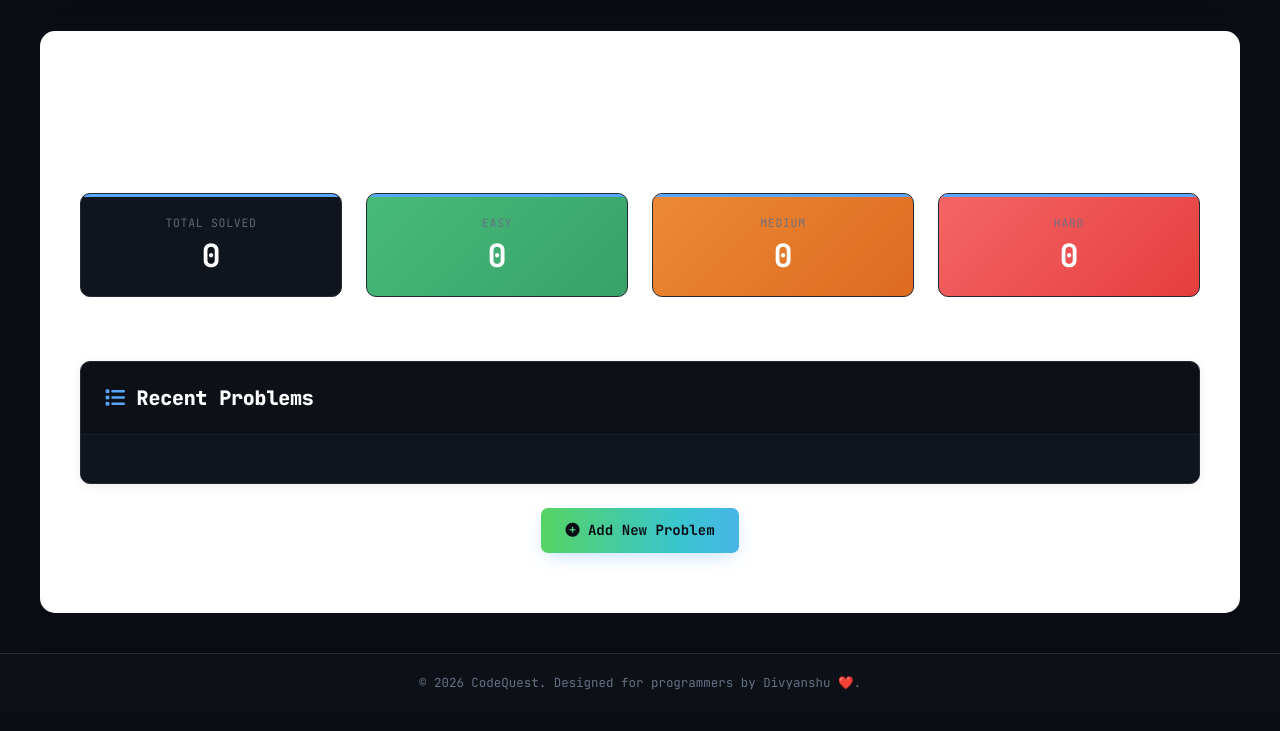
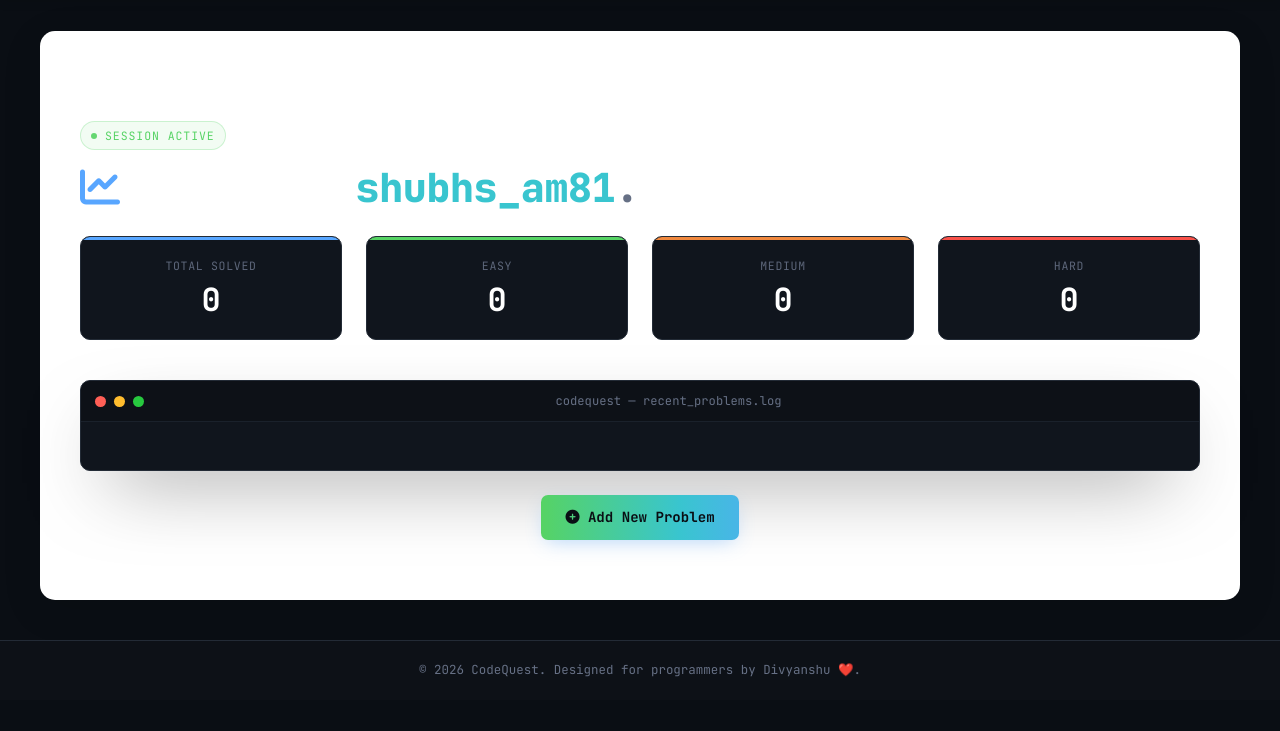
Before and after one commit to divyanshu07-code/CodeQuest, a Flask app: page / in a window 1280 px wide. Shown: the part 69-800 px from the top of the page. Run offline with Flask 3, Linux system fonts and the light colour scheme; a user stored in the database is signed in; data comes from the database, SQL or seed files in the repository.

Commit message:
Update dashboard.html

```diff
--- a/templates/dashboard.html
+++ b/templates/dashboard.html
@@ -3,12 +3,13 @@
 {% block title %}Dashboard - CodeQuest{% endblock %}
 
 {% block content %}
+<span class="page-eyebrow"><span class="dot"></span> session active</span>
 <h1 class="mb-4">
-    <i class="fas fa-chart-line"></i> Welcome, {{ username }}!
+    <i class="fas fa-chart-line" style="color: var(--blue);"></i> Welcome, <span style="color: var(--cyan);">{{ username }}</span><span style="color: var(--dim);">.</span>
 </h1>
 
 <!-- Statistics Cards -->
-<div class="row mb-5">
+<div class="row mb-4">
     <div class="col-md-3 col-sm-6 mb-3">
         <div class="stat-card">
             <p>Total Solved</p>
@@ -16,19 +17,19 @@
         </div>
     </div>
     <div class="col-md-3 col-sm-6 mb-3">
-        <div class="stat-card" style="background: linear-gradient(135deg, #48bb78 0%, #38a169 100%);">
+        <div class="stat-card g">
             <p>Easy</p>
             <h3>{{ easy }}</h3>
         </div>
     </div>
     <div class="col-md-3 col-sm-6 mb-3">
-        <div class="stat-card" style="background: linear-gradient(135deg, #ed8936 0%, #dd6b20 100%);">
+        <div class="stat-card o">
             <p>Medium</p>
             <h3>{{ medium }}</h3>
         </div>
     </div>
     <div class="col-md-3 col-sm-6 mb-3">
-        <div class="stat-card" style="background: linear-gradient(135deg, #f56565 0%, #e53e3e 100%);">
+        <div class="stat-card r">
             <p>Hard</p>
             <h3>{{ hard }}</h3>
         </div>
@@ -36,37 +37,40 @@
 </div>
 
 <!-- Recent Problems Section -->
-<div class="card mb-4">
-    <div class="card-header">
-        <h5 class="mb-0"><i class="fas fa-list"></i> Recent Problems</h5>
+<div class="term mb-4">
+    <div class="term-bar">
+        <span class="term-dot r"></span>
+        <span class="term-dot y"></span>
+        <span class="term-dot g"></span>
+        <span class="term-title">codequest — recent_problems.log</span>
     </div>
-    <div class="card-body">
+    <div class="term-body" style="padding: 0;">
         {% if recent %}
             <div class="table-responsive">
-                <table class="table table-hover">
+                <table class="table table-hover mb-0">
                     <thead>
                         <tr>
-                            <th>Problem Name</th>
+                            <th style="padding-left: 26px;">Problem Name</th>
                             <th>Platform</th>
                             <th>Difficulty</th>
                             <th>Topic</th>
                             <th>Date</th>
-                            <th>Actions</th>
+                            <th style="padding-right: 26px;">Actions</th>
                         </tr>
                     </thead>
                     <tbody>
                         {% for problem in recent %}
                         <tr>
-                            <td>{{ problem.problem_name }}</td>
+                            <td style="padding-left: 26px;">{{ problem.problem_name }}</td>
                             <td><span class="badge bg-info">{{ problem.platform }}</span></td>
                             <td>
                                 <span class="badge {% if problem.difficulty == 'Easy' %}bg-success{% elif problem.difficulty == 'Medium' %}bg-warning{% else %}bg-danger{% endif %}">
                                     {{ problem.difficulty }}
                                 </span>
                             </td>
-                            <td>{{ problem.topic or '-' }}</td>
-                            <td>{{ problem.solved_date }}</td>
-                            <td>
+                            <td style="color: var(--dim);">{{ problem.topic or '-' }}</td>
+                            <td style="color: var(--dim);">{{ problem.solved_date }}</td>
+                            <td style="padding-right: 26px;">
                                 <a href="/edit-problem/{{ problem.id }}" class="btn btn-sm btn-warning">
                                     <i class="fas fa-edit"></i>
                                 </a>
@@ -82,9 +86,11 @@
                 </table>
             </div>
         {% else %}
-            <div class="alert alert-info">
-                <i class="fas fa-info-circle"></i> No problems added yet.
-                <a href="/add-problem">Start tracking</a>
+            <div class="p-4">
+                <div class="alert alert-info mb-0">
+                    <i class="fas fa-info-circle"></i> No problems added yet.
+                    <a href="/add-problem">Start tracking</a>
+                </div>
             </div>
         {% endif %}
     </div>
```
